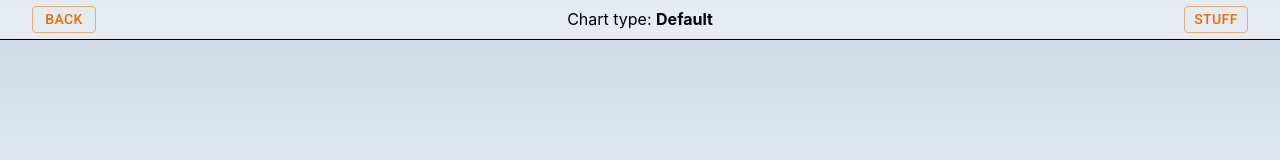
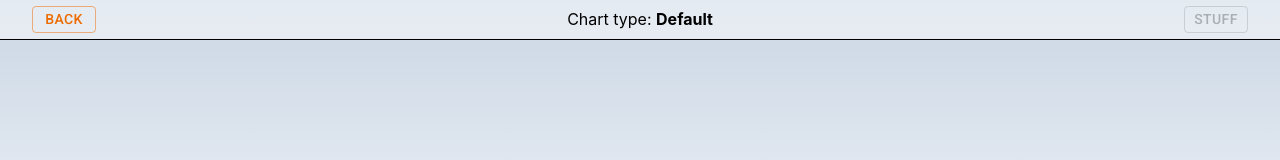
Before and after one commit to Koki001/kokisChartPal, a React (Create React App) app: page /create in a window 1280 px wide. Shown: the top 160 px of the page. Built offline with nearby package versions, Linux system fonts and the light colour scheme.

Commit message:
testing chart sizes

```diff
--- a/src/App.css
+++ b/src/App.css
@@ -274,6 +274,9 @@ h5 {
   align-items: center;
   height: 100vh;
   min-width: 1000px;
+}
+.createChart .wrapper {
+  padding-top: 40px;
 }
 
 .chartContainer {
@@ -847,6 +850,8 @@ h4 {
   }
 }
 .navMain {
+  position: absolute;
+  top: 0;
   height: 40px;
   max-width: 1400px;
   width: 100%;
--- a/src/Components/Navigation.js
+++ b/src/Components/Navigation.js
@@ -33,6 +33,7 @@ const Navigation = function () {
         color="warning"
         sx={{ padding: "0"}}
         variant="outlined"
+        disabled
       >
         stuff
       </Button>
--- a/src/styles/app/_createChart.scss
+++ b/src/styles/app/_createChart.scss
@@ -5,6 +5,9 @@
   align-items: center;
   height: 100vh;
   min-width: 1000px;
+  .wrapper {
+    padding-top: 40px;
+  }
 }
 .chartContainer {
   width: 100%;
--- a/src/styles/app/_navBar.scss
+++ b/src/styles/app/_navBar.scss
@@ -1,4 +1,6 @@
 .navMain {
+  position: absolute;
+  top: 0;
   height: 40px;
   max-width: 1400px;
   width: 100%;
--- a/src/types/ChartTypeArea.js
+++ b/src/types/ChartTypeArea.js
@@ -784,6 +784,7 @@ const ChartTypeLine = function () {
                 }}
                 variant="outlined"
                 onClick={handleMoreSettings}
+                disabled
               >
                 Settings +
               </Button>
@@ -804,7 +805,7 @@ const ChartTypeLine = function () {
       </div>
       <ResponsiveContainer
         width={"100%"}
-        height={"65%"}
+        height={600}
         className="chartMainContainer"
       >
         <AreaChart
--- a/src/types/ChartTypeBar.js
+++ b/src/types/ChartTypeBar.js
@@ -760,6 +760,7 @@ const ChartTypeLine = function () {
                 }}
                 variant="outlined"
                 onClick={handleMoreSettings}
+                disabled
               >
                 Settings +
               </Button>
@@ -782,16 +783,16 @@ const ChartTypeLine = function () {
         width={"100%"}
         height={
           options.barType === "vertical" && fmainData.dataPoints.length >= 10
-            ? "100%"
+            ? 1000
             : options.barType === "vertical" &&
               fmainData.dataPoints.length > 5 &&
               fmainData.dataPoints.length < 10
-            ? "75%"
+            ? 850
             : options.barType === "vertical" &&
               fchartNames.length > 2 &&
               fmainData.dataPoints.length > 2
-            ? "90%"
-            : "65%"
+            ? 850
+            : 600
         }
         className="chartMainContainer"
       >
--- a/src/types/ChartTypeLine.js
+++ b/src/types/ChartTypeLine.js
@@ -784,6 +784,7 @@ const ChartTypeLine = function () {
                 }}
                 variant="outlined"
                 onClick={handleMoreSettings}
+                disabled
               >
                 Settings +
               </Button>
@@ -804,7 +805,7 @@ const ChartTypeLine = function () {
       </div>
       <ResponsiveContainer
         width={"100%"}
-        height={"65%"}
+        height={600}
         className="chartMainContainer"
       >
         <LineChart
```
Also changed, not shown: 1 other file (tests, documents, lock files or other folders).
